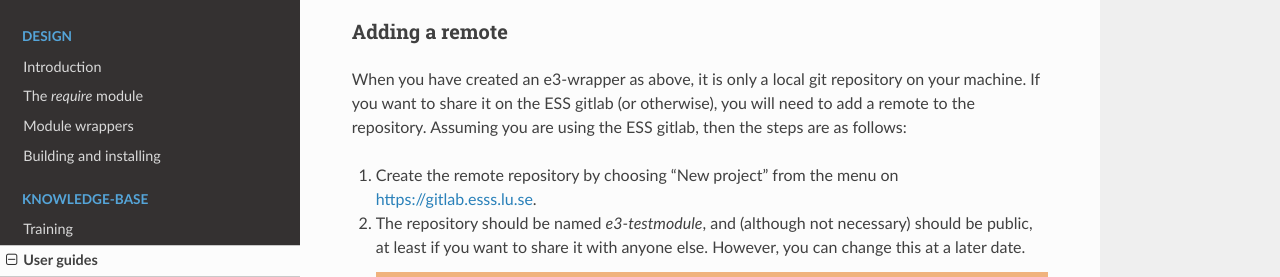
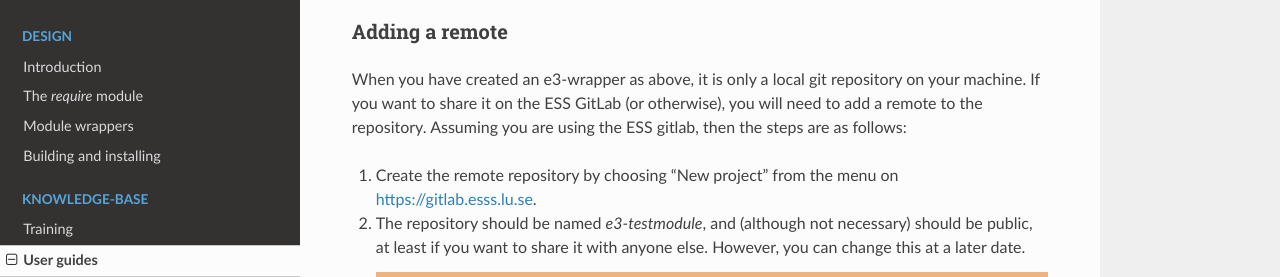
Before and after one commit to ttkorhonen/e3pages, a Sphinx documentation site: the page built from docs/kb/guide/articles/4_cookiecutter_module.md, in a window 1280 px wide and 900 px high, scrolled down 2247 px. Shown: the part 188-465 px from the top of the window. Built offline with Sphinx 7.4.7 and the Read the Docs theme 2.0.0, drawn with Linux system fonts in a browser that asks for light colours.

Commit message:
consistent capitalisation of GitLab

```diff
--- a/docs/kb/guide/articles/4_cookiecutter_module.md
+++ b/docs/kb/guide/articles/4_cookiecutter_module.md
@@ -93,7 +93,7 @@ $ git submodule add https://gitlab.esss.lu.se/epics-modules/testmodule.git
 
 ### Adding a remote
 
-When you have created an e3-wrapper as above, it is only a local git repository on your machine. If you want to share it on the ESS gitlab (or otherwise), you will need to add a remote to the repository. Assuming you are using the ESS gitlab, then the steps are as follows:
+When you have created an e3-wrapper as above, it is only a local git repository on your machine. If you want to share it on the ESS GitLab (or otherwise), you will need to add a remote to the repository. Assuming you are using the ESS gitlab, then the steps are as follows:
 
 1. Create the remote repository by choosing "New project" from the menu on <https://gitlab.esss.lu.se>.
 2. The repository should be named *e3-testmodule*, and (although not necessary) should be public, at least if you want to share it with anyone else. However, you can change this at a later date.
```
